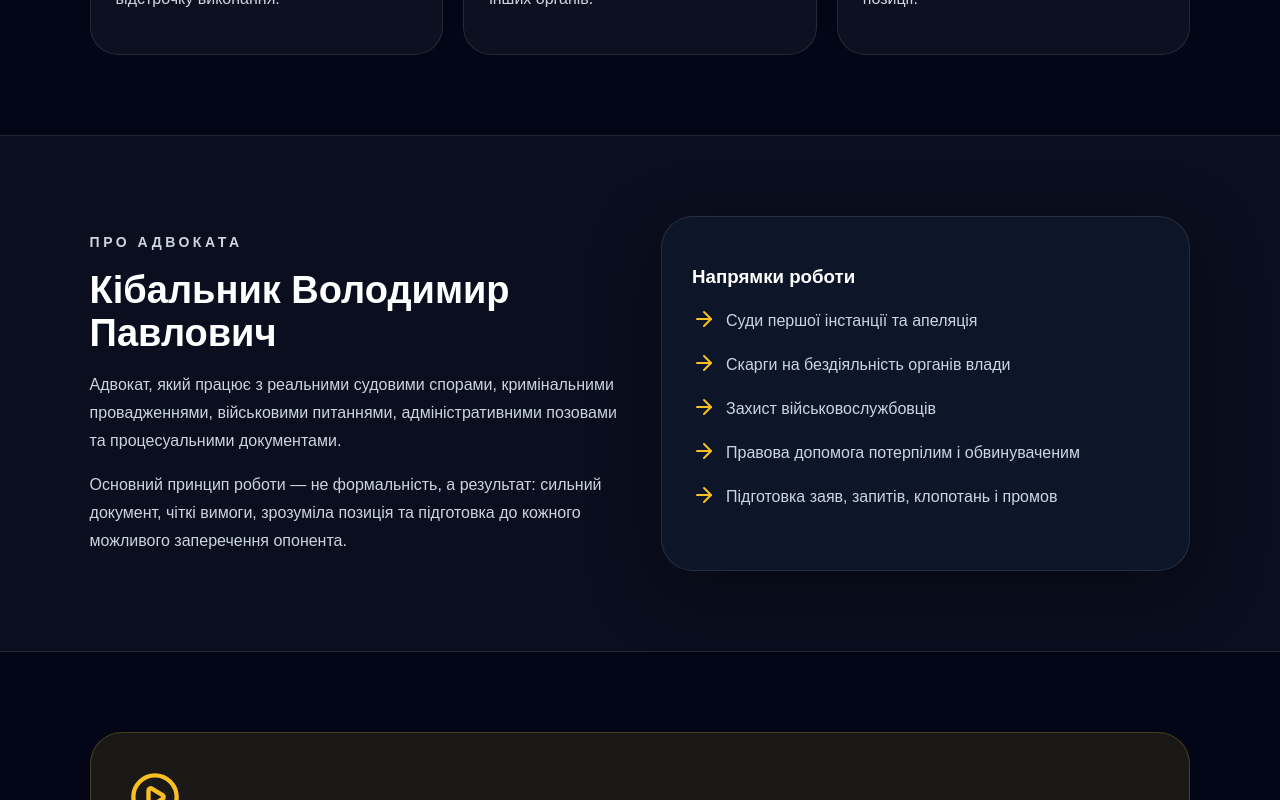
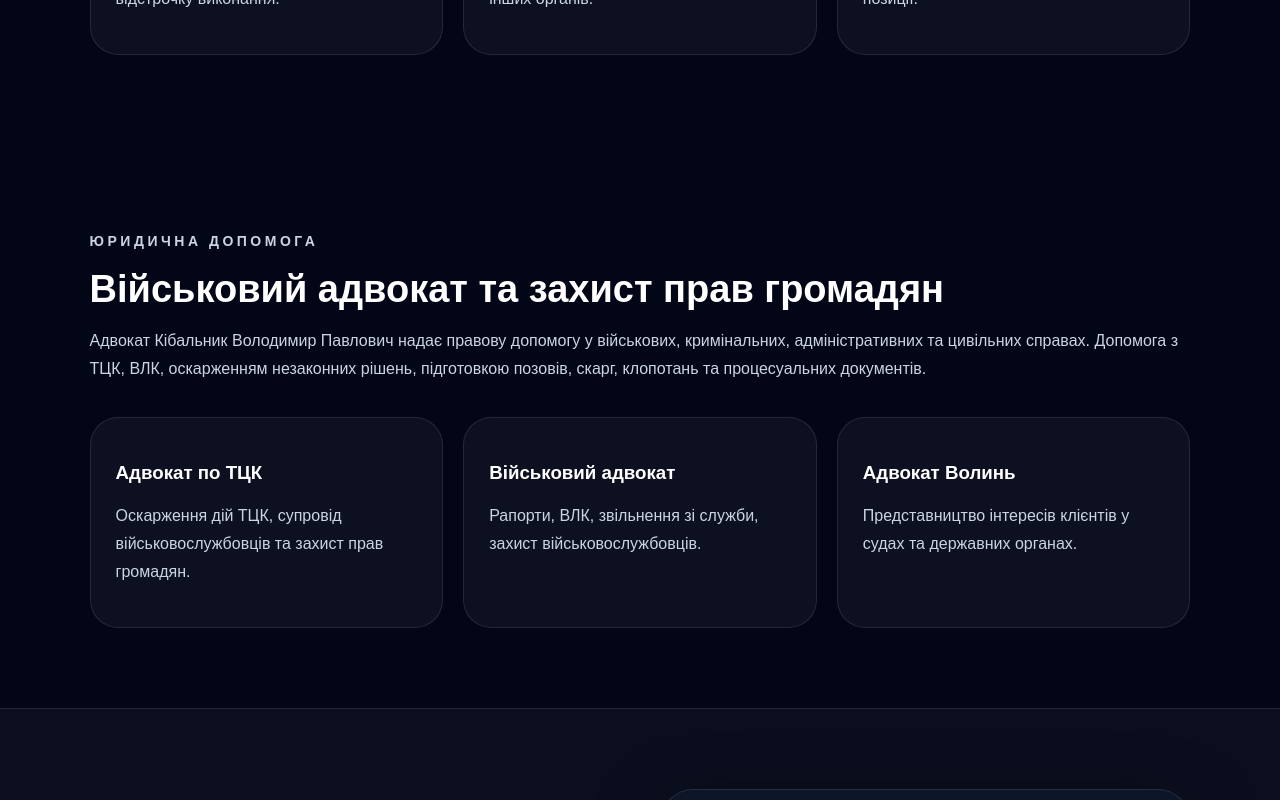
Before and after one commit to volodymyrkibalnyk21-oss/advokat-kibalnyk-site, a React (Vite) app: page / in a window 1280 px wide. Shown: the part 2600-3400 px from the top of the page. Built offline with nearby package versions, Linux system fonts and the light colour scheme.

Commit message:
Update main.jsx

```diff
--- a/src/main.jsx
+++ b/src/main.jsx
@@ -55,7 +55,35 @@ function App() {
 
       <section id="services" className="section"><p className="over">Послуги</p><h2>Чим можу допомогти</h2><p className="muted">Підготовка документів і захист у справах, де важлива кожна деталь.</p><div className="grid">{services.map(([t,d]) => <article className="card" key={t}><FileText className="gold"/><h3>{t}</h3><p>{d}</p></article>)}</div></section>
 
-      <section id="about" className="band"><div><p className="over">Про адвоката</p><h2>Кібальник Володимир Павлович</h2><p>Адвокат, який працює з реальними судовими спорами, кримінальними провадженнями, військовими питаннями, адміністративними позовами та процесуальними документами.</p><p>Основний принцип роботи — не формальність, а результат: сильний документ, чіткі вимоги, зрозуміла позиція та підготовка до кожного можливого заперечення опонента.</p></div><div className="darkCard"><h3>Напрямки роботи</h3>{["Суди першої інстанції та апеляція","Скарги на бездіяльність органів влади","Захист військовослужбовців","Правова допомога потерпілим і обвинуваченим","Підготовка заяв, запитів, клопотань і промов"].map(x => <p className="line" key={x}><ArrowRight/> {x}</p>)}</div></section>
+      <section className="section seoBlock">
+  <p className="over">Юридична допомога</p>
+
+  <h2>Військовий адвокат та захист прав громадян</h2>
+
+  <p className="muted">
+    Адвокат Кібальник Володимир Павлович надає правову допомогу у військових,
+    кримінальних, адміністративних та цивільних справах. Допомога з ТЦК,
+    ВЛК, оскарженням незаконних рішень, підготовкою позовів, скарг,
+    клопотань та процесуальних документів.
+  </p>
+
+  <div className="grid">
+    <article className="card">
+      <h3>Адвокат по ТЦК</h3>
+      <p>Оскарження дій ТЦК, супровід військовослужбовців та захист прав громадян.</p>
+    </article>
+
+    <article className="card">
+      <h3>Військовий адвокат</h3>
+      <p>Рапорти, ВЛК, звільнення зі служби, захист військовослужбовців.</p>
+    </article>
+
+    <article className="card">
+      <h3>Адвокат Волинь</h3>
+      <p>Представництво інтересів клієнтів у судах та державних органах.</p>
+    </article>
+  </div>
+</section><section id="about" className="band"><div><p className="over">Про адвоката</p><h2>Кібальник Володимир Павлович</h2><p>Адвокат, який працює з реальними судовими спорами, кримінальними провадженнями, військовими питаннями, адміністративними позовами та процесуальними документами.</p><p>Основний принцип роботи — не формальність, а результат: сильний документ, чіткі вимоги, зрозуміла позиція та підготовка до кожного можливого заперечення опонента.</p></div><div className="darkCard"><h3>Напрямки роботи</h3>{["Суди першої інстанції та апеляція","Скарги на бездіяльність органів влади","Захист військовослужбовців","Правова допомога потерпілим і обвинуваченим","Підготовка заяв, запитів, клопотань і промов"].map(x => <p className="line" key={x}><ArrowRight/> {x}</p>)}</div></section>
 
       <section id="youtube" className="section"><div className="youtube"><PlayCircle  size={52}/><h2>Канал «Захисти себе сам»</h2><p>Канал про те, як людині захистити себе, розуміти свої права, не боятися суду, поліції, ТЦК та органів влади, а також грамотно реагувати на незаконні дії.</p><a href="https://www.youtube.com/" target="_blank">Перейти на YouTube <ArrowRight size={18}/></a></div></section>
 
```
